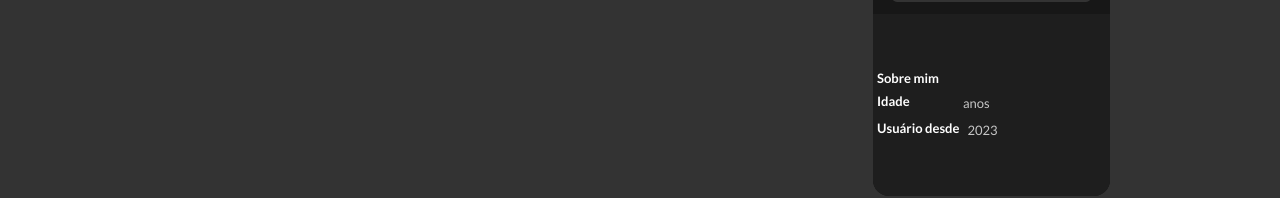
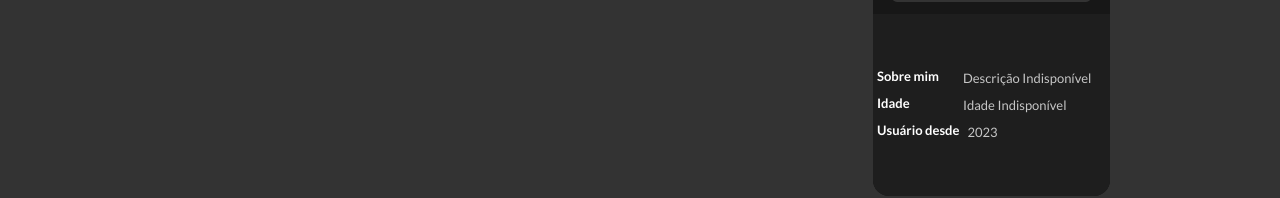
Before and after one commit to MarcosLimaCode/project-linkr-frontend, a React (Vite) app: page /user/1 in a window 1280 px wide. Shown: the part 504-702 px from the top of the page. Built offline with nearby package versions, Linux system fonts and the light colour scheme; no server answers.

Commit message:
feat: add fallback messages for user age and about description

```diff
--- a/src/pages/UserProfile/UsersProfile.tsx
+++ b/src/pages/UserProfile/UsersProfile.tsx
@@ -90,12 +90,12 @@ function UsersProfile() {
               <UserInfoSection>
                 <UserInfoItem>
                   <strong>Sobre mim</strong>
-                  <p>{userProfile?.about}</p>
+                  <p>{userProfile?.about ? `${userProfile.about}` : "Descrição Indisponível"}</p>
                 </UserInfoItem>
 
                 <UserInfoItem>
                   <strong>Idade</strong>
-                  <p>{userProfile?.age} anos</p>
+                    <p>{userProfile?.age ? `${userProfile.age} anos` : "Idade Indisponível"}</p>
                 </UserInfoItem>
 
                 <UserInfoItem>
```
